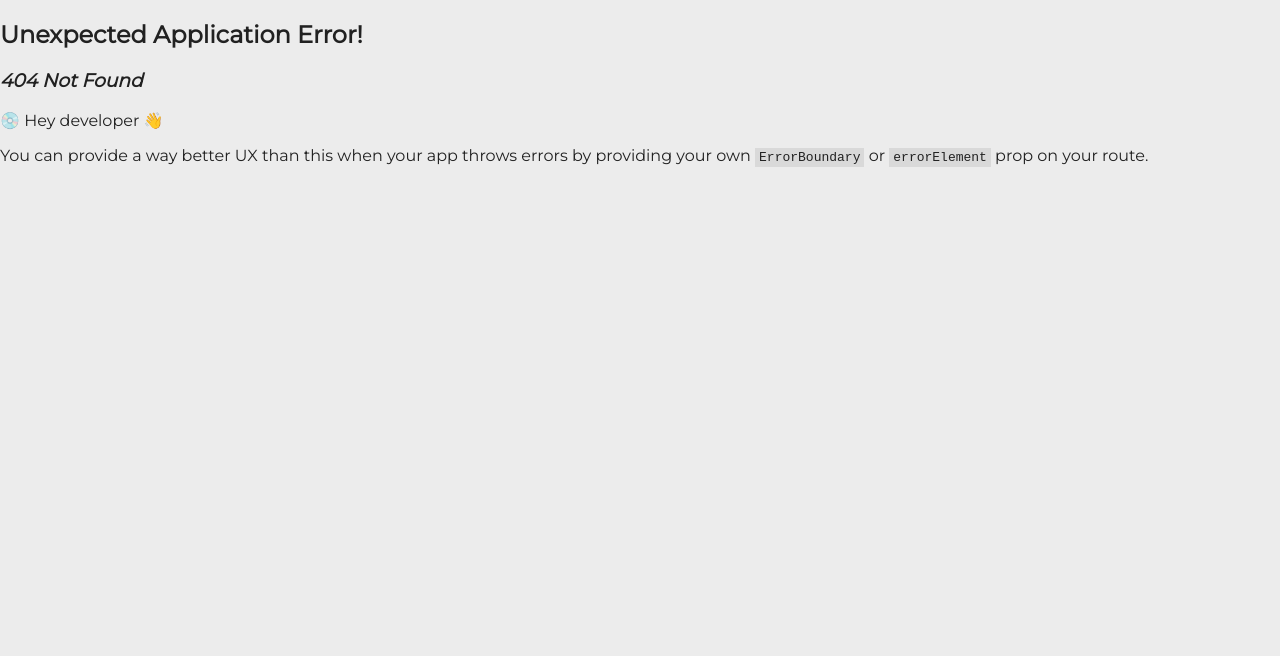
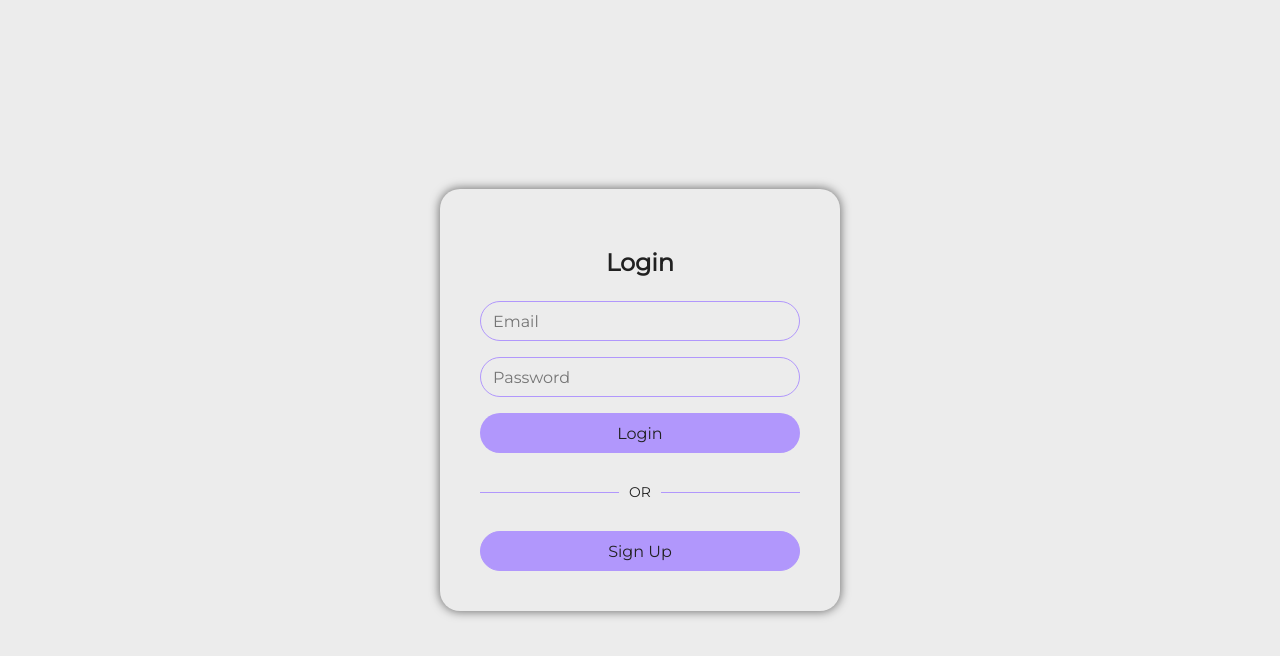
Before and after one commit to cihan1200/Pulse, a React (Vite) app: page /login in a window 1280 px wide. Before the commit this address had no page. Shown: the top 656 px of the page. Built offline with nearby package versions, Linux system fonts and the light colour scheme; a web font is replaced by a local one.

Commit message:
Update 6

```diff
--- a/package.json
+++ b/package.json
@@ -19,6 +19,7 @@
     "cors": "^2.8.5",
     "dotenv": "^16.4.7",
     "express": "^4.21.2",
+    "jsonwebtoken": "^9.0.2",
     "mongodb": "^6.13.0",
     "mongoose": "^8.10.1",
     "path": "^0.12.7",
--- a/src/App.jsx
+++ b/src/App.jsx
@@ -2,16 +2,26 @@ import "./App.css";
 import { createBrowserRouter, RouterProvider } from "react-router-dom";
 import Home from "./Home";
 import SignUp from "./SignUp";
+import PrivateRoute from "./PrivateRoute";
+import Login from "./Login";
 
 export default function App() {
 
   const router = createBrowserRouter([{
     path: "/home",
-    element: <Home />
+    element: (
+      <PrivateRoute>
+        <Home />
+      </PrivateRoute>
+    )
   },
   {
     path: "/",
     element: <SignUp />
+  },
+  {
+    path: "/login",
+    element: <Login />
   }
   ]);
 
--- /dev/null
+++ b/src/Login.jsx
@@ -0,0 +1,20 @@
+import { useNavigate } from "react-router-dom";
+
+export default function Login() {
+  const navigate = useNavigate();
+
+  return (
+    <>
+      <div className="container">
+        <form className="form">
+          <h2 className="header-text">Login</h2>
+          <input className="input" placeholder="Email" />
+          <input className="input" type="password" placeholder="Password" />
+          <button className="signup-button" type="submit">Login</button>
+          <div className="divider">OR</div>
+          <button className="google-button" type="button" onClick={() => { navigate("/"); }}>Sign Up</button>
+        </form>
+      </div>
+    </>
+  );
+}
--- /dev/null
+++ b/src/PrivateRoute.jsx
@@ -0,0 +1,6 @@
+import { Navigate } from "react-router-dom";
+
+export default function PrivateRoute({ children }) {
+  const token = localStorage.getItem("authToken");
+  return token ? children : <Navigate to="/" />;
+}
--- a/src/SignUp.jsx
+++ b/src/SignUp.jsx
@@ -43,6 +43,7 @@ export default function SignUp() {
     try {
       const response = await axios.post('/signup', { email, password });
       if (response.status === 201) {
+        localStorage.setItem("authToken", response.data.token);
         navigate('/home');
       }
     } catch (err) {
@@ -56,10 +57,6 @@ export default function SignUp() {
   };
 
   const handleGoogleSignIn = () => {
-
-  };
-
-  const handleLogin = () => {
 
   };
 
@@ -79,7 +76,7 @@ export default function SignUp() {
           <button className="signup-button" type="submit">Sign Up</button>
           <div className="divider">OR</div>
           <button className="google-button" type="button" onClick={handleGoogleSignIn}>Continue with Google</button>
-          <button className="login-button" type="button" onClick={handleLogin}>Login</button>
+          <button className="login-button" type="button" onClick={() => { navigate("/login"); }}>Login</button>
           <button className="login-button" type="button" onClick={handleGuestLogin}>Browse as guest</button>
         </form>
       </div>
```
Also changed, not shown: server.js (+6 -4 lines), 2 other files (tests, documents, lock files or other folders).
